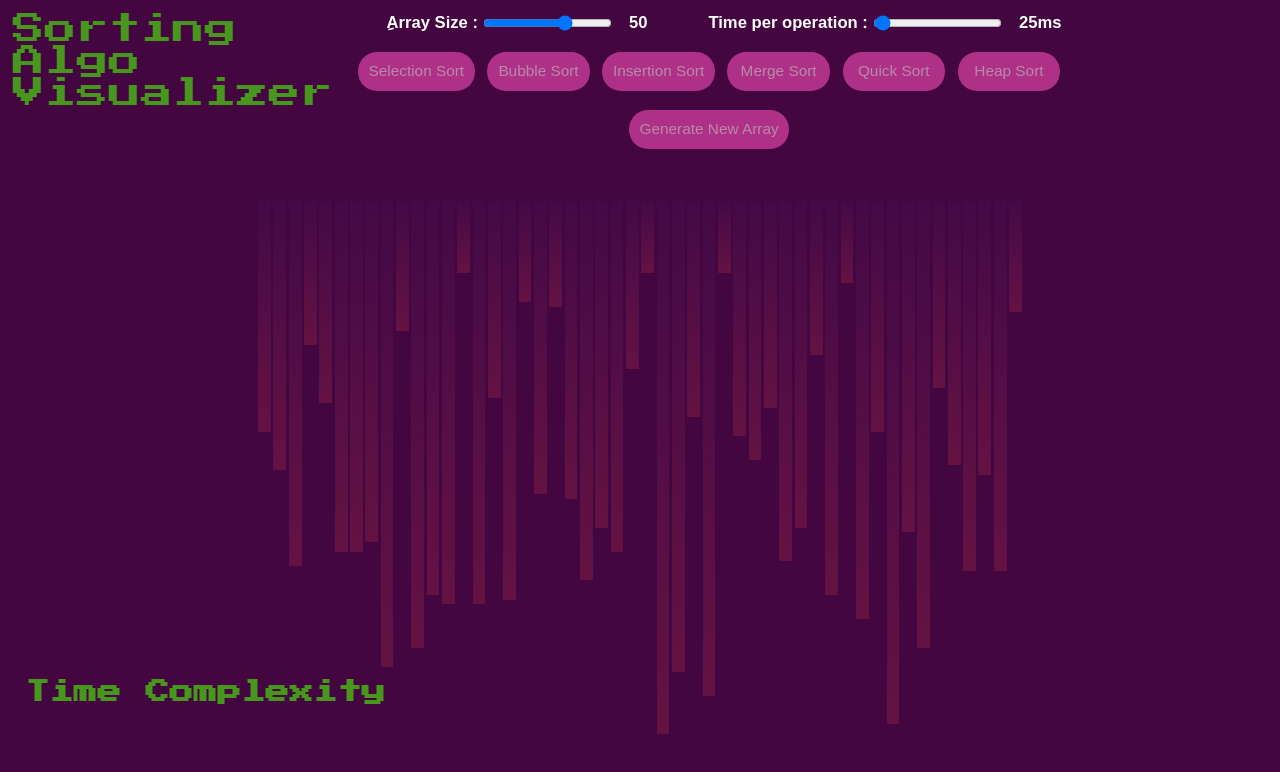
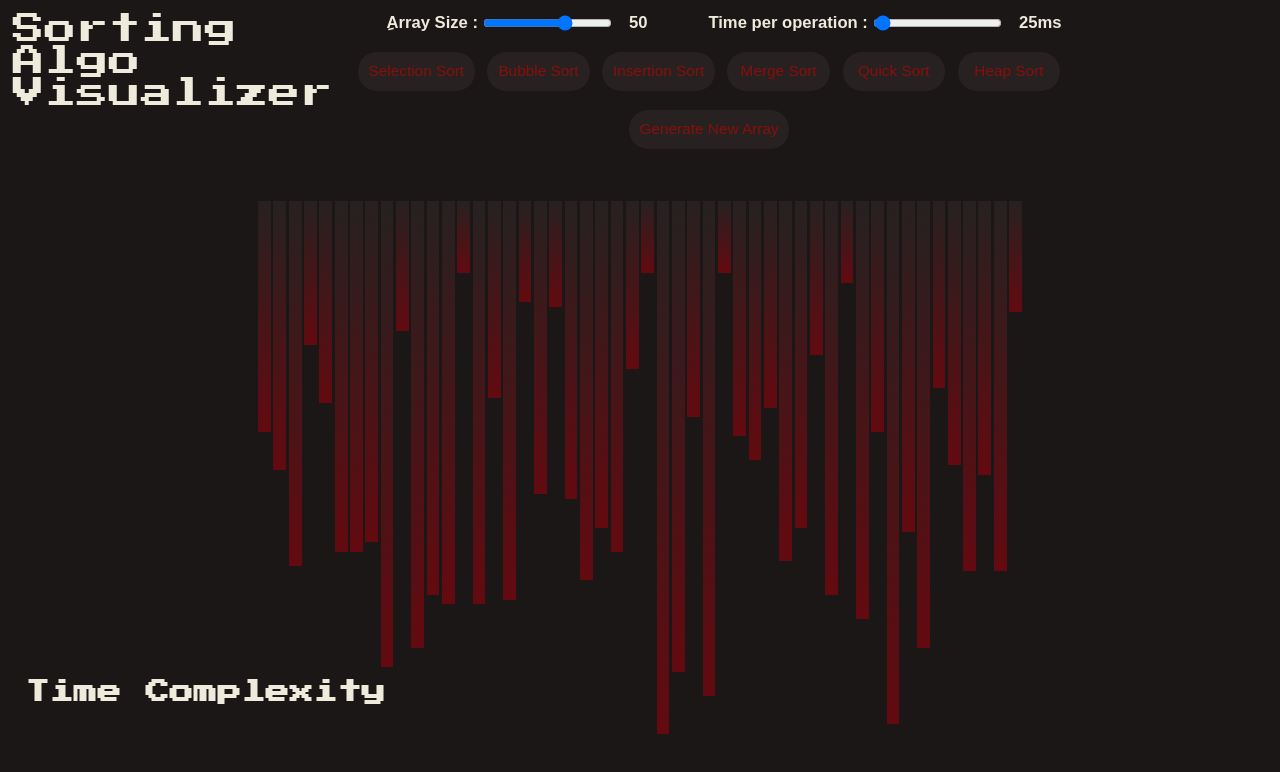
Before and after one commit to vedGit77/Sorting-Visualizer, a plain HTML site: page index.html in a window 1280 px wide. Drawn offline with Linux system fonts and the light colour scheme; a web font is replaced by a local one.

Commit message:
Update index.css

```diff
--- a/style/index.css
+++ b/style/index.css
@@ -7,7 +7,7 @@
 *{
     /* font-family: font-family: 'Fredoka One', cursive; */
 	margin: 0;
-    background-color: #430640;
+    background-color: #1B1717;
 }
 @font-face {
     font-family: "Pacifico";
@@ -50,9 +50,9 @@
 	display: flex;
 	flex-wrap: wrap;
 	font-weight: bold;
-	background-color: #430540;
+	background-color: #1B1717;
 	margin: 0;
-	color: white;
+	color: #EEEBDD;
 	padding: 1vw 1vw 2vw 1vw;
 	margin-bottom: 2vw;
 }
@@ -62,7 +62,7 @@ h1{
     font-family: 'Press Start 2P', cursive;
 	font-weight: lighter;
 	width: 25%;
-    color:rgb(72, 150, 30);
+    color:#EEEBDD;
 	text-align: center;
 }
 .range{
@@ -79,7 +79,8 @@ h1{
     border: 0.05vw;
 	width:1vw;
 	margin:0.1vw;
-    background-image: linear-gradient(rgba(70, 14, 82, 0.4), rgb(100, 18, 67));
+	/* background-image: linear-gradient(#1B1717, #630A10); */
+	background-image: linear-gradient(#272121, #630A10);
     /* border-color: #0a0109; */
 
 }
@@ -87,7 +88,7 @@ h1{
 .comp{
 	font-family: 'Press Start 2P', cursive;
 	margin-left: 2vw;
-	color:rgb(72, 150, 30);
+	color:#EEEBDD;
 }
 
 .sorts{
@@ -106,21 +107,21 @@ input[type="button"] {
 	margin: 1.5vw 0.5vw;
 }
 input[type="button"]:hover, button:hover{
-	background-color: #723657;
+	background-color: #630000;
 	cursor: pointer;
 	color: #6e6d6e;
 }
 input[type="button"]:disabled, input[type="range"]:disabled{
-	background-color: #6e3e6e;
+	/* background-color: #6e3e6e; */
 	cursor: not-allowed;
-	color: rgb(215, 198, 215);
+	/* color: rgb(215, 198, 215); */
 }
 input[type="button"], button{
-	background: rgb(175, 49, 135);
+	background: #272121;
 	border: none;
 	padding: 1.3vh;
 	border-radius: 1.5vw;
 	min-width: 8vw;
-	color: rgb(184, 138, 169);
+	color: #890F0D;
 	font-size: 1.2vw;
 }
```
